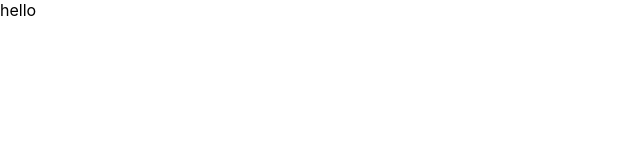
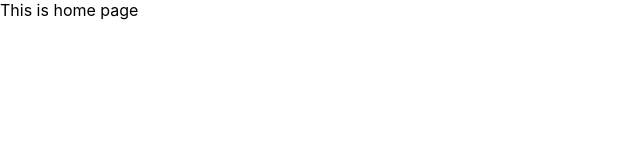
Before and after one commit to Euptskarl/box-office, a React (Create React App) app: page / in a window 1280 px wide. Shown: the top 160 px of the page, without its empty margins (0-640 px from the left). Built offline with nearby package versions, Linux system fonts and the light colour scheme.

Commit message:
added react-router

```diff
--- a/package.json
+++ b/package.json
@@ -8,6 +8,8 @@
     "@testing-library/user-event": "^12.8.3",
     "react": "^17.0.2",
     "react-dom": "^17.0.2",
+    "react-router": "^5.2.0",
+    "react-router-dom": "^5.2.0",
     "react-scripts": "4.0.3",
     "web-vitals": "^0.2.4",
     "workbox-background-sync": "^5.1.4",
--- a/src/App.js
+++ b/src/App.js
@@ -1,7 +1,20 @@
-import React from "react";
+import React from 'react';
+import { Switch, Route } from 'react-router-dom';
 
 function App() {
-  return <div>hello</div>;
+  return (
+    <Switch>
+      <Route exact path="/">
+        This is home page
+      </Route>
+      <Route exact path="/starred">
+        This is starred
+      </Route>
+      <Route >
+        This is 404 page
+      </Route>
+    </Switch>
+  );
 }
 
 export default App;
--- a/src/index.js
+++ b/src/index.js
@@ -1,14 +1,18 @@
-import React from "react";
-import ReactDOM from "react-dom";
-import "./index.css";
-import App from "./App";
-import * as serviceWorkerRegistration from "./serviceWorkerRegistration";
-import reportWebVitals from "./reportWebVitals";
+/* eslint-disable */
+import React from 'react';
+import ReactDOM from 'react-dom';
+import { BrowserRouter } from 'react-router-dom';
+import './index.css';
+import App from './App';
+import * as serviceWorkerRegistration from './serviceWorkerRegistration';
+import reportWebVitals from './reportWebVitals';
 
 ReactDOM.render(
-  <App />,
+  <BrowserRouter>
+    <App />
+  </BrowserRouter>,
 
-  document.getElementById("root")
+  document.getElementById('root')
 );
 
 // If you want your app to work offline and load faster, you can change
```
Also changed, not shown: src/service-worker.js (+4 -3 lines), src/serviceWorkerRegistration.js (+13 -8 lines), 2 other files (tests, documents, lock files or other folders).
